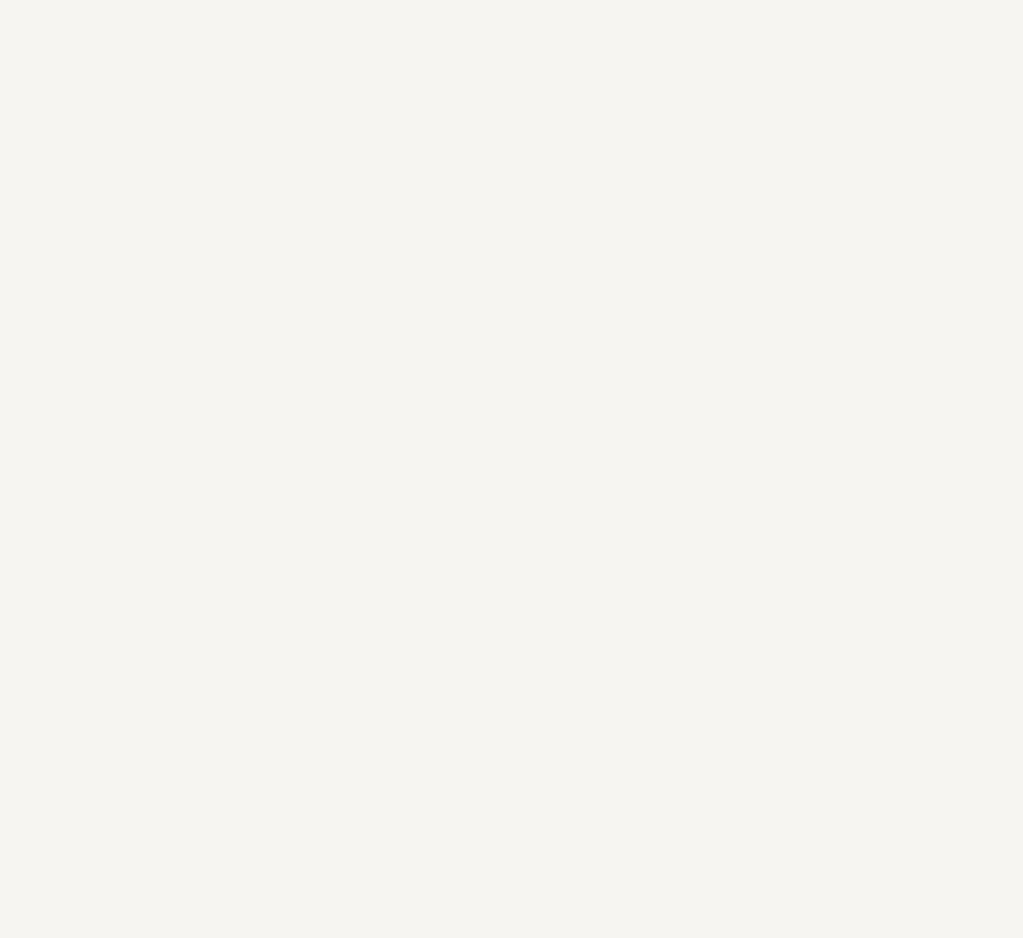
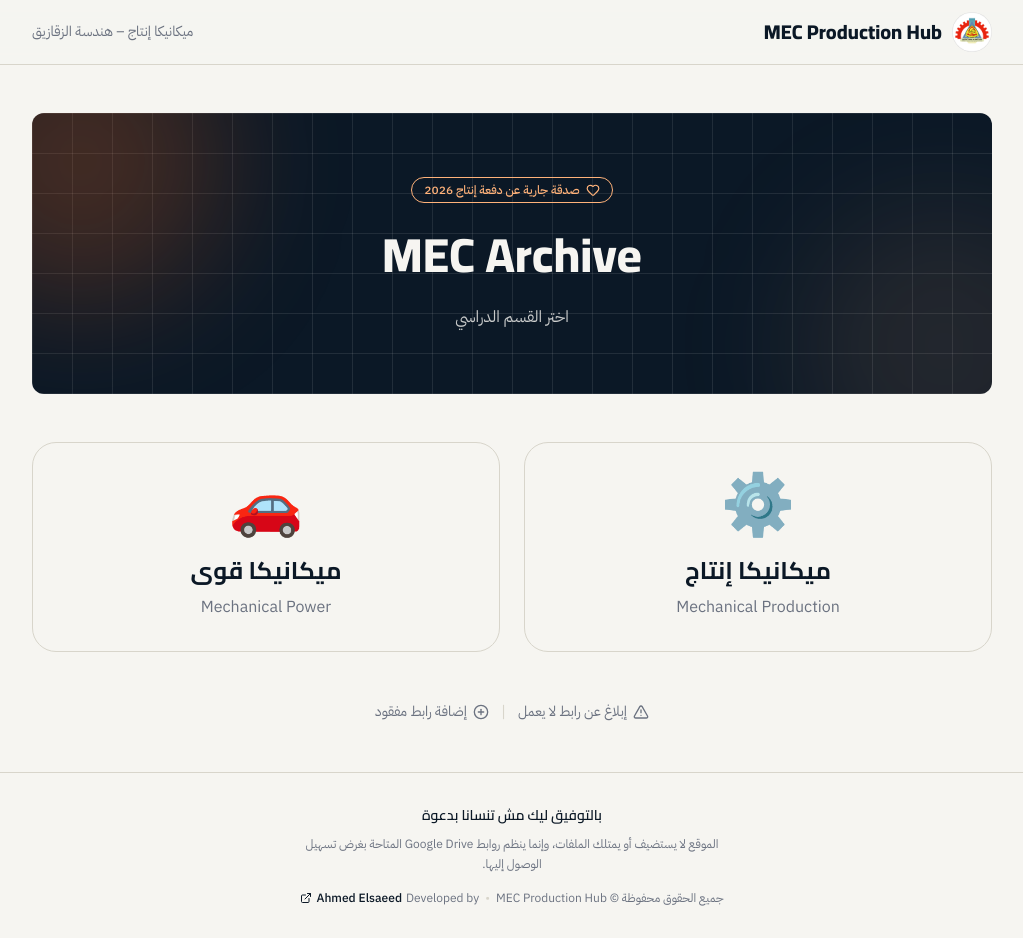
Before and after one commit to Ahmed207-5/mec-production-hub, a Next.js app: page /production in a window 1280 px wide. Before the commit this address had no page. Shown: the whole page, without its empty margins (128-1151 px from the left). Before the commit the page ends 800 px from the top, so only its background shows below. Built offline with nearby package versions, Linux system fonts and the light colour scheme.

Commit message:
Create department selection homepage

```diff
--- a/src/app/production/page.tsx
+++ b/src/app/production/page.tsx
@@ -1,5 +1,5 @@
-import { redirect } from "next/navigation";
+import Home from "../page";
 
 export default function ProductionPage() {
-  redirect("/");
+  return <Home />;
 }
```
